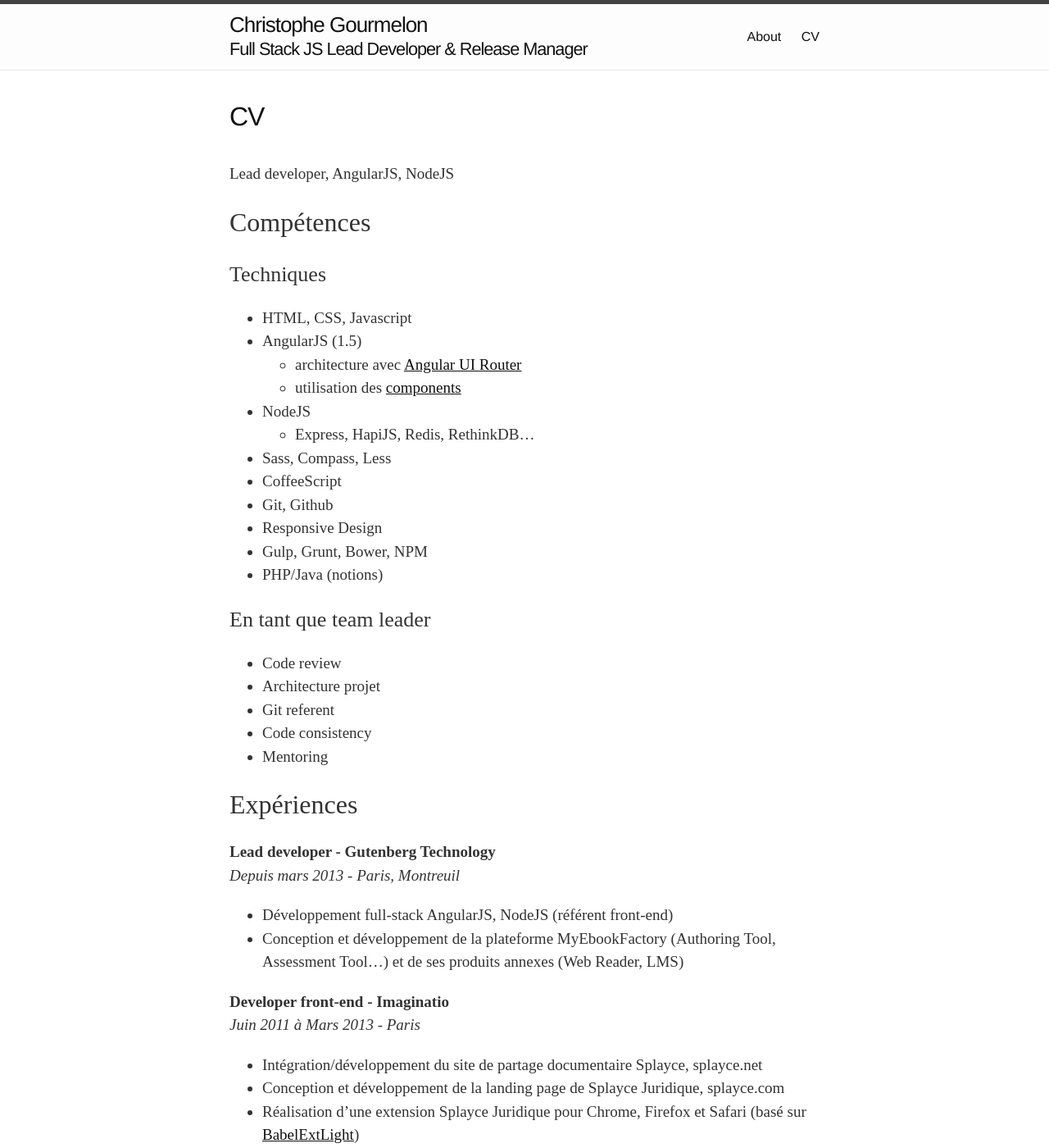
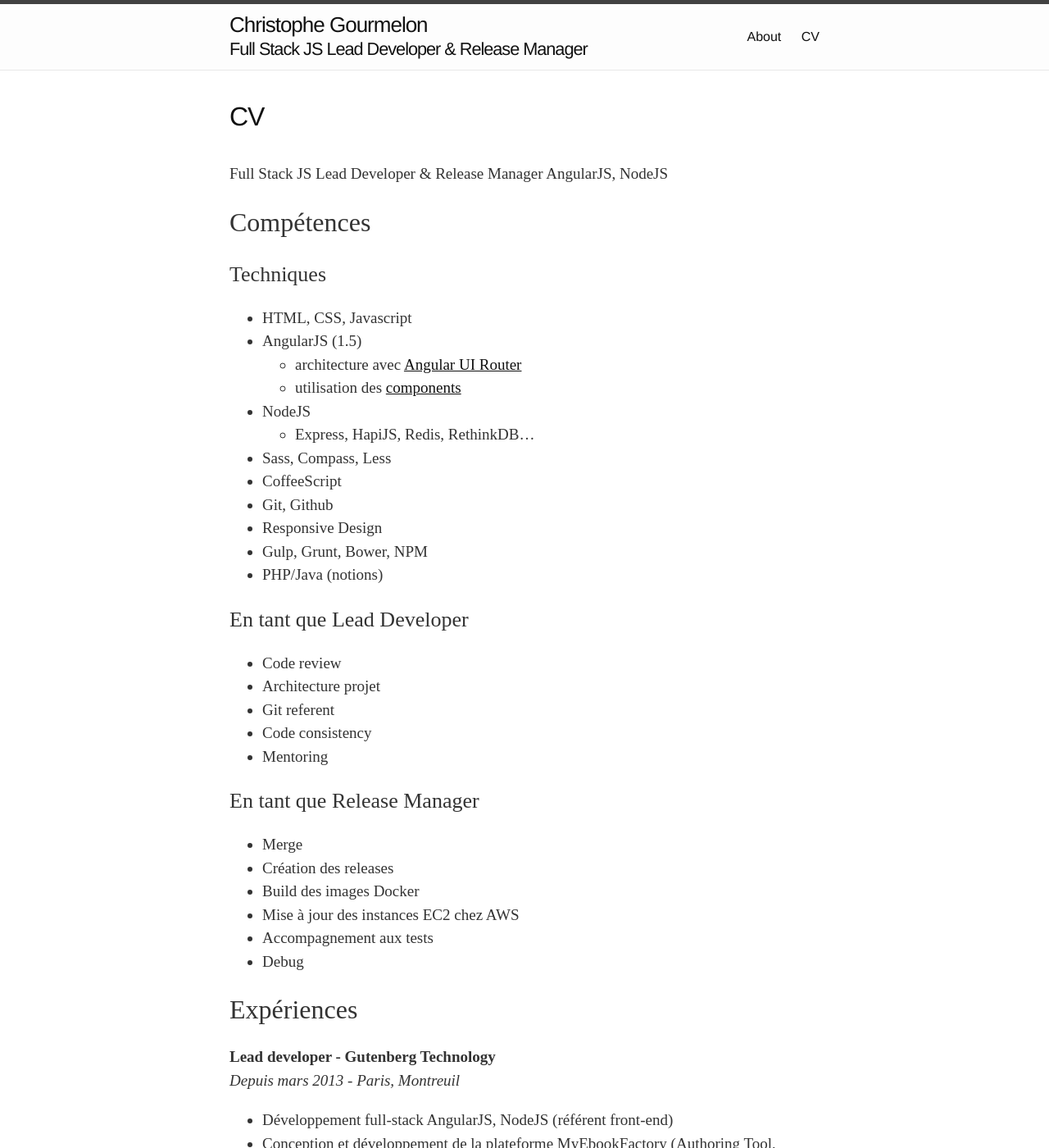
Before and after one commit to roparz/roparz.github.io, a Jekyll site: the page built from cv.md, in a window 1280 px wide and 1400 px high. Shown: the whole window at 82% size. Built offline with Jekyll 4.4.1, drawn with Linux system fonts in a browser that asks for light colours; nearby versions of some CDN libraries; some of the changed text lies outside the part shown.

Commit message:
Update cv.md

```diff
--- a/cv.md
+++ b/cv.md
@@ -4,7 +4,8 @@ title: CV
 permalink: /cv/
 ---
 
-Lead developer, AngularJS, NodeJS
+Full Stack JS Lead Developer & Release Manager
+AngularJS, NodeJS
 
 ## Compétences
 
@@ -22,12 +23,20 @@ Lead developer, AngularJS, NodeJS
 - Gulp, Grunt, Bower, NPM
 - PHP/Java (notions)
 
-### En tant que team leader
+### En tant que Lead Developer
 - Code review
 - Architecture projet
 - Git referent
 - Code consistency
 - Mentoring
+
+### En tant que Release Manager
+- Merge
+- Création des releases
+- Build des images Docker
+- Mise à jour des instances EC2 chez AWS
+- Accompagnement aux tests
+- Debug
 
 ## Expériences
 
@@ -36,6 +45,7 @@ Lead developer, AngularJS, NodeJS
 
 - Développement full-stack AngularJS, NodeJS (référent front-end)
 - Conception et développement de la plateforme MyEbookFactory (Authoring Tool, Assessment Tool...) et de ses produits annexes (Web Reader, LMS)
+- Release manager depuis Janvier 2017
 
 **Developer front-end - Imaginatio**<br/>
 *Juin 2011 à Mars 2013 - Paris*
```
